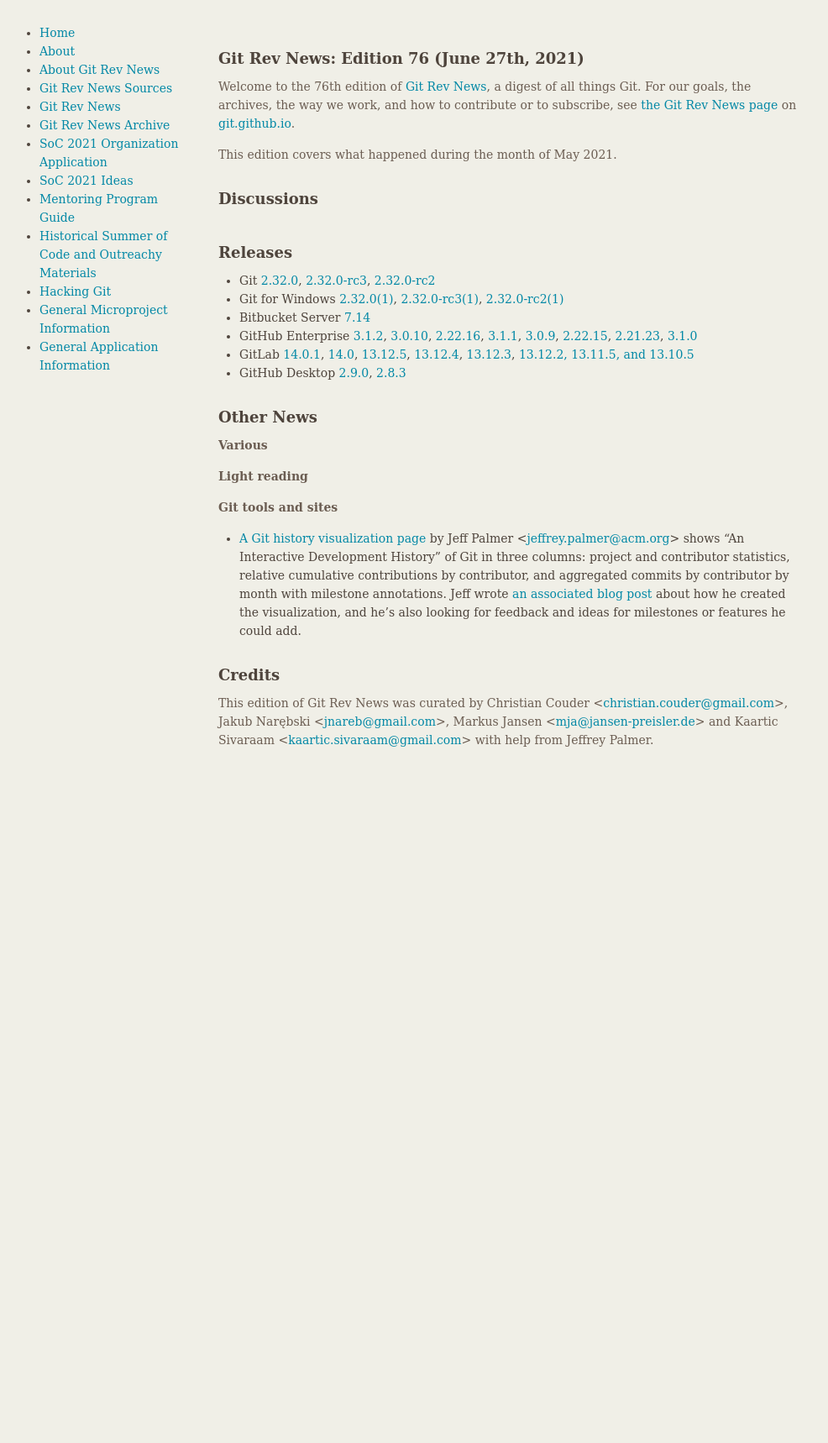
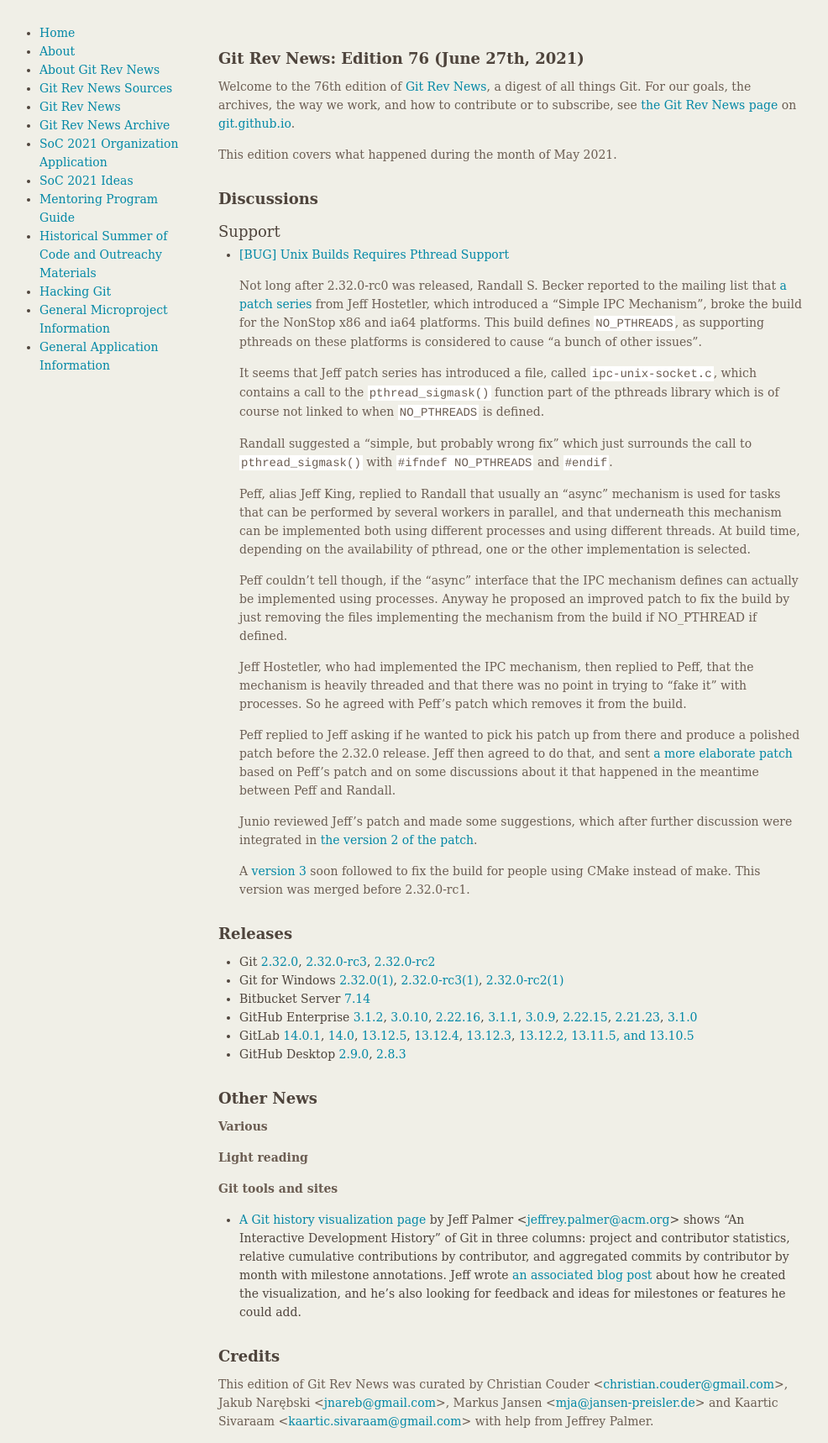
Before and after one commit to git/git.github.io, a Jekyll site: the page built from rev_news/drafts/edition-76.md, in a window 1280 px wide. Shown: the whole page at 84% size, without its empty margins (149-1135 px from the left). Built offline with Jekyll 4.4.1, drawn with Linux system fonts in a browser that asks for light colours; before the commit the page ends 907 px from its top, so only the background shows below that.

Commit message:
rn-76: add article about NO_PTHREAD

```diff
--- a/rev_news/drafts/edition-76.md
+++ b/rev_news/drafts/edition-76.md
@@ -25,9 +25,60 @@
 ### Reviews
 -->
 
-<!---
+
 ### Support
--->
+
+* [[BUG] Unix Builds Requires Pthread Support](https://lore.kernel.org/git/009d01d74b44$9efe8a60$dcfb9f20$@nexbridge.com/)
+
+  Not long after 2.32.0-rc0 was released, Randall S. Becker reported
+  to the mailing list that
+  [a patch series](https://lore.kernel.org/git/pull.766.v4.git.1613598529.gitgitgadget@gmail.com/)
+  from Jeff Hostetler, which introduced a "Simple IPC Mechanism",
+  broke the build for the NonStop x86 and ia64 platforms. This build
+  defines `NO_PTHREADS`, as supporting pthreads on these platforms is
+  considered to cause "a bunch of other issues".
+
+  It seems that Jeff patch series has introduced a file, called
+  `ipc-unix-socket.c`, which contains a call to the
+  `pthread_sigmask()` function part of the pthreads library which is
+  of course not linked to when `NO_PTHREADS` is defined.
+
+  Randall suggested a "simple, but probably wrong fix" which just
+  surrounds the call to `pthread_sigmask()` with `#ifndef NO_PTHREADS`
+  and `#endif`.
+
+  Peff, alias Jeff King, replied to Randall that usually an "async"
+  mechanism is used for tasks that can be performed by several workers
+  in parallel, and that underneath this mechanism can be implemented
+  both using different processes and using different threads. At build
+  time, depending on the availability of pthread, one or the other
+  implementation is selected.
+
+  Peff couldn't tell though, if the "async" interface that the IPC
+  mechanism defines can actually be implemented using
+  processes. Anyway he proposed an improved patch to fix the build by
+  just removing the files implementing the mechanism from the build if
+  NO_PTHREAD if defined.
+
+  Jeff Hostetler, who had implemented the IPC mechanism, then replied
+  to Peff, that the mechanism is heavily threaded and that there was
+  no point in trying to "fake it" with processes. So he agreed with
+  Peff's patch which removes it from the build.
+
+  Peff replied to Jeff asking if he wanted to pick his patch up from
+  there and produce a polished patch before the 2.32.0 release. Jeff
+  then agreed to do that, and sent
+  [a more elaborate patch](https://lore.kernel.org/git/pull.955.git.1621352192238.gitgitgadget@gmail.com/)
+  based on Peff's patch and on some discussions about it that happened
+  in the meantime between Peff and Randall.
+
+  Junio reviewed Jeff's patch and made some suggestions, which after
+  further discussion were integrated in
+  [the version 2 of the patch](https://lore.kernel.org/git/pull.955.v2.git.1621520547726.gitgitgadget@gmail.com/).
+
+  A [version 3](https://lore.kernel.org/git/pull.955.v3.git.1621535291406.gitgitgadget@gmail.com/)
+  soon followed to fix the build for people using CMake instead of make.
+  This version was merged before 2.32.0-rc1.
 
 <!---
 ## Developer Spotlight:
```
